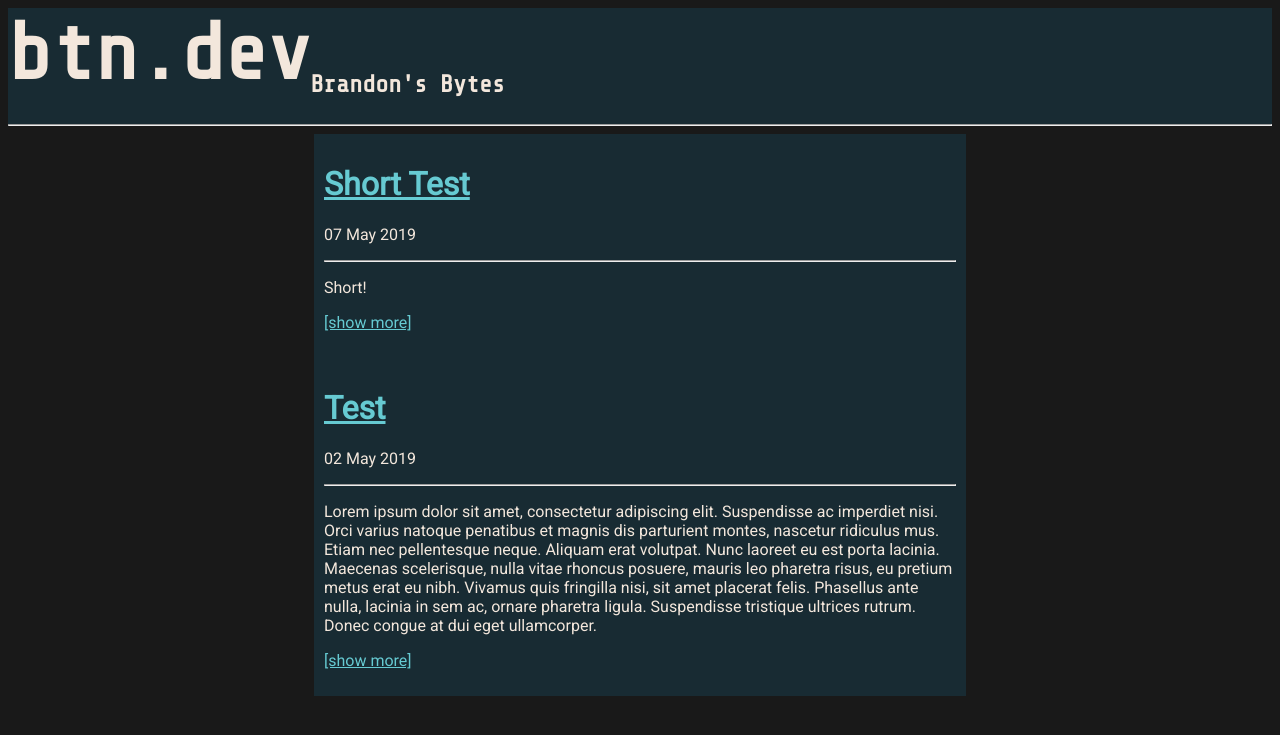
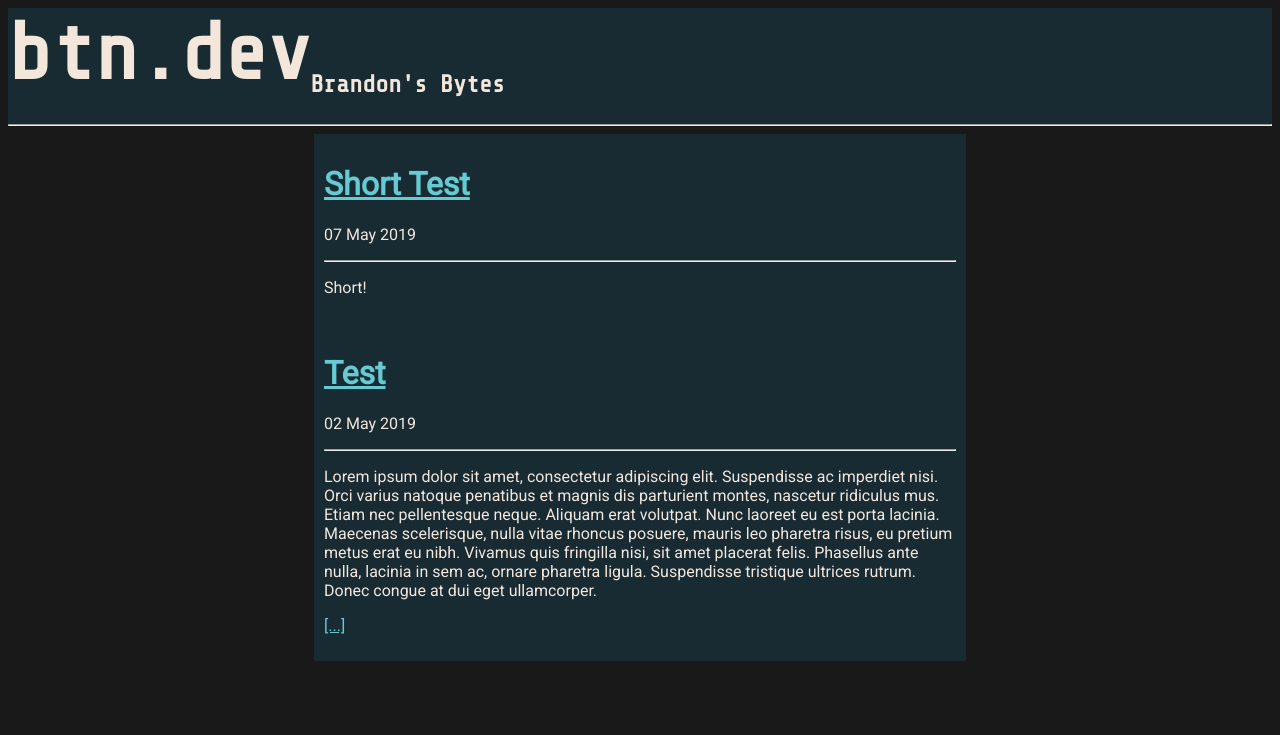
Before and after one commit to brandon-t-nguyen/brandon-t-nguyen.github.io, a Jekyll site: the page built from blog.html, in a window 1280 px wide. Shown: the top 735 px of the page. Built offline with Jekyll 4.4.1, drawn with Linux system fonts in a browser that asks for light colours.

Commit message:
Have indicator for if post has more content

```diff
--- a/blog.html
+++ b/blog.html
@@ -5,10 +5,13 @@ permalink: /blog
 ---
 {% for post in site.posts %}
     <div class='post-box'>
-        <h1><a href="{{ post.url }}">{{ post.title }}</a></h1>
+        <h1><a href="{{ post.url }}" class='post-title'>{{ post.title }}</a></h1>
         <p>{{ post.date | date_to_string }}{% if post.author != "Brandon Nguyen" %} - {{ post.author }}{% endif %}</p>
         <hr>
         {{ post.excerpt }}
-        <p><a href="{{ post.url }}">[show more]</a></p>
+
+        {% if post.excerpt != post.content %}
+        <p><a href="{{ post.url }}">[...]</a></p>
+        {% endif %}
     </div>
 {% endfor %}
```
